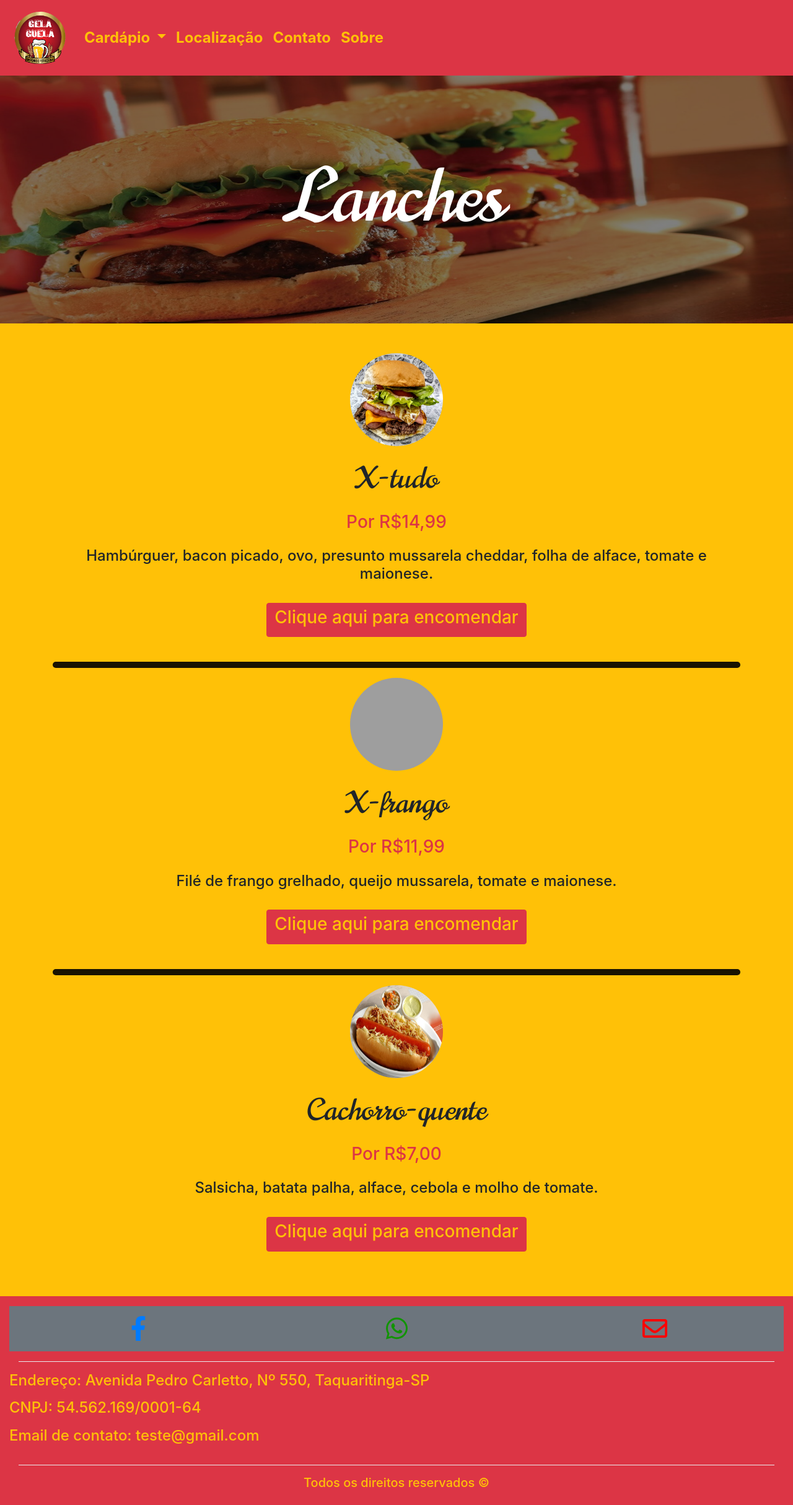
After one commit to jhoneffernandes/Projeto-Integrador-III, a PHP site: page /lanches.html in a window 1280 px wide. The commit adds this page. Shown: the whole page at 62% size. Run offline with PHP 8.4, Linux system fonts and the light colour scheme; some libraries are stand-ins or nearby versions; grey boxes are pictures that could not be loaded.

Commit message:
Página dos lanches 1

```diff
--- a/CSS/style.css
+++ b/CSS/style.css
@@ -20,8 +20,7 @@ border-radius: 10rem;
  }
 
 .carousel-inner img{
-   height: 35rem;
-   width: 90%;
+   max-height: 400px;
    margin: auto;
 }
 
@@ -86,3 +85,48 @@ border-radius: 10rem;
 .botaocard:hover {
    background-color: cadetblue;
 }
+
+/* Páginas do cardápio (Lanches) */
+
+.containercardapio {
+   position: relative;
+   text-align: center;
+   color: white;
+}
+
+.containercardapio img {
+   width: 100%;
+   height: 400px;
+}
+
+.centralizartextobanner {
+   position: absolute;
+   display: flex;
+   justify-content: center;
+   align-items: center;
+   top: 50%;
+   left: 50%;
+   transform: translate(-50%, -50%);
+   background: rgba(0, 0, 0, 0.5);
+   min-width: 100%;
+   min-height: 400px;
+}
+
+.centralizartextobanner h1{
+      font-family: 'Norican', cursive;
+   font-size: 7.5rem;
+}
+
+.circuloitens {
+   height: 150px;
+   width: 150px;
+   border-radius: 50%;
+}
+
+.dividerz hr{
+   margin-top: 1rem;
+  margin-bottom: 1rem;
+  border: 0;
+  border-top: 10px solid rgba(0, 0, 0, 0.9);
+  border-radius: 1rem;
+}
--- /dev/null
+++ b/lanches.html
@@ -0,0 +1,142 @@
+<!DOCTYPE html>
+<html lang="pt-br">
+<head>
+    <meta charset="UTF-8">
+    <meta name="viewport" content="width=device-width, initial-scale=1.0">
+    <title>Gela Guela - Página Inicial</title>
+    <link href="https://fonts.googleapis.com/css2?family=Norican&display=swap" rel="stylesheet">
+    <link rel="stylesheet" href="https://stackpath.bootstrapcdn.com/bootstrap/4.4.1/css/bootstrap.min.css" integrity="sha384-Vkoo8x4CGsO3+Hhxv8T/Q5PaXtkKtu6ug5TOeNV6gBiFeWPGFN9MuhOf23Q9Ifjh" crossorigin="anonymous">
+    <link rel="stylesheet" href="https://cdnjs.cloudflare.com/ajax/libs/font-awesome/5.12.1/css/all.min.css">
+    <link rel="stylesheet" href="CSS/style.css">
+</head>
+<body class="bg-warning">
+
+    <header>
+        <nav class="d-flex justify-content-between navbar h4 navbar-expand-lg navbar-light font-weight-bold bg-danger">
+            <a class="navbar-brand logo" href="Index.html"><img src="IMGS/logo2.png" alt=""></a>
+            <button class="navbar-toggler" type="button" data-toggle="collapse" data-target="#navbarSupportedContent" aria-controls="navbarSupportedContent" aria-expanded="false" aria-label="Toggle navigation">
+              <span class="navbar-toggler-icon"></span>
+            </button>
+
+            <div class="collapse navbar-collapse" id="navbarSupportedContent">
+              <ul class="navbar-nav mr-auto">
+                <li class="nav-item dropdown">
+                  <a class="nav-link dropdown-toggle text-warning" href="#" id="navbarDropdown" role="button" data-toggle="dropdown" aria-haspopup="true" aria-expanded="false">
+                    Cardápio
+                  </a>
+                  <div class="bg-danger dropdown-menu" aria-labelledby="navbarDropdown">
+                    <a class="dropdown-item text-warning h4 bg-danger font-weight-bold" href="lanches.html">Lanches</a>
+                    <div class="dropdown-divider text-warning"></div>
+                    <a class="dropdown-item text-warning h4 bg-danger font-weight-bold" href="#">Cervejas</a>
+                    <div class="dropdown-divider text-warning"></div>
+                    <a class="dropdown-item text-warning h4 bg-danger font-weight-bold" href="#">Bebidas não-alcoólicas</a>
+                    <div class="dropdown-divider text-warning"></div>
+                    <a class="dropdown-item text-warning h4 bg-danger font-weight-bold" href="#">Porções</a>
+                  </div>
+                </li>
+                <li class="nav-item active">
+                  <a class="nav-link text-warning" href="#">Localização <span class="sr-only">(current)</span></a>
+                </li>
+                <li class="nav-item">
+                  <a class="nav-link text-warning" href="#">Contato</a>
+                </li>
+                <li class="nav-item">
+                  <a class="nav-link text-warning" href="#">Sobre</a>
+                </li>
+
+              </ul>
+            </div>
+          </nav>
+    </header>
+
+<main class="bg-warning mb-4 mt-n2">
+
+
+
+<div class="containercardapio">
+
+<img src="IMGS/bannerlanches.jpg" alt="">
+
+<div class="centralizartextobanner text-nowrap">
+
+  <H1>Lanches</H1>
+
+</div>
+
+</div>
+
+<div class="container marketing my-5">
+  <div class="row">
+
+    <div class="col-lg-12 text-center">
+<img class="circuloitens" src="IMGS/xtudo.jpeg" alt="">
+
+      <h2 class="my-4 fontetema">X-tudo</h2>
+      <h3 class="my-4 text-danger">Por R$14,99</h3>
+
+      <p class="h4">Hambúrguer, bacon picado, ovo, presunto mussarela cheddar, folha de alface, tomate e maionese.</p>
+      <a class="my-4 btn btn-danger text-warning" href="#" role="button"><p class="h3">Clique aqui para encomendar</p></a>
+      <div class="dividerz"><hr></div>
+    </div>
+
+    <div class="col-lg-12 text-center">
+      <img class="circuloitens" src="IMGS/xfrango.jpg" alt="">
+
+            <h2 class="my-4 fontetema">X-frango</h2>
+            <h3 class="my-4 text-danger">Por R$11,99</h3>
+
+            <p class="h4">Filé de frango grelhado, queijo mussarela, tomate e maionese.</p>
+            <a class="my-4 btn btn-danger text-warning" href="#" role="button"><p class="h3">Clique aqui para encomendar</p></a>
+            <div class="dividerz"><hr></div>
+          </div>
+
+
+          <div class="col-lg-12 text-center">
+            <img class="circuloitens" src="IMGS/cachorroquente.jpg" alt="">
+
+                  <h2 class="my-4 fontetema">Cachorro-quente</h2>
+                  <h3 class="my-4 text-danger">Por R$7,00</h3>
+
+                  <p class="h4">Salsicha, batata palha, alface, cebola e molho de tomate.</p>
+                  <a class="my-4 btn btn-danger text-warning" href="#" role="button"><p class="h3">Clique aqui para encomendar</p></a>
+                </div>
+
+  </div>
+</div>
+
+
+</main>
+
+    <footer class="bg-danger col-12 d-flex justify-content-center align-items-center container">
+
+    <div class="col">
+
+      <div class="social-media row my-3 text-center bg-secondary">
+        <a class="col logofacebook" href="#"><i class="my-3 fab fa-facebook-f" style="font-size: 2.5rem;"></i></a>
+        <a class="col logowhatsapp" href="#"><i class="my-3 fab fa-whatsapp" style="font-size: 2.5rem; color: rgb(17, 148, 0);"></span></i></a>
+        <a class="col logoemail" href="#"><i class="my-3 far fa-envelope" style="font-size: 2.5rem; color: red;"></span></i></a>
+    </div>
+    <div class="dropdown-divider text-warning"></div>
+
+<div class="row text-warning h4 text-left my-3">
+      <p class="row col-12">Endereço: Avenida Pedro Carletto, Nº 550, Taquaritinga-SP</p>
+      <p class="row col-12">CNPJ: 54.562.169/0001-64</p>
+      <p class="row col-12">Email de contato: teste@gmail.com</p>
+
+    </div>
+    <div class="dropdown-divider text-warning"></div>
+
+    <div class="row text-warning h5 text-center mt-3">
+      <p class="col">Todos os direitos reservados ©</p>
+    </div>
+
+  </div>
+
+<script src="https://cdnjs.cloudflare.com/ajax/libs/font-awesome/5.12.1/js/all.min.js"></script>
+        <script src="https://code.jquery.com/jquery-3.4.1.slim.min.js" integrity="sha384-J6qa4849blE2+poT4WnyKhv5vZF5SrPo0iEjwBvKU7imGFAV0wwj1yYfoRSJoZ+n" crossorigin="anonymous"></script>
+<script src="https://cdn.jsdelivr.net/npm/popper.js@1.16.0/dist/umd/popper.min.js" integrity="sha384-Q6E9RHvbIyZFJoft+2mJbHaEWldlvI9IOYy5n3zV9zzTtmI3UksdQRVvoxMfooAo" crossorigin="anonymous"></script>
+<script src="https://stackpath.bootstrapcdn.com/bootstrap/4.4.1/js/bootstrap.min.js" integrity="sha384-wfSDF2E50Y2D1uUdj0O3uMBJnjuUD4Ih7YwaYd1iqfktj0Uod8GCExl3Og8ifwB6" crossorigin="anonymous"></script>
+    </footer>
+
+</body>
+</html>
```
Also changed, not shown: Index.html (+1 -8 lines), IMGS/bannerlanches.jpg (added), IMGS/bannerlanches.png (added), IMGS/cachorroquente.jpg (added), IMGS/xtudo.jpeg (added), 1 other file.
